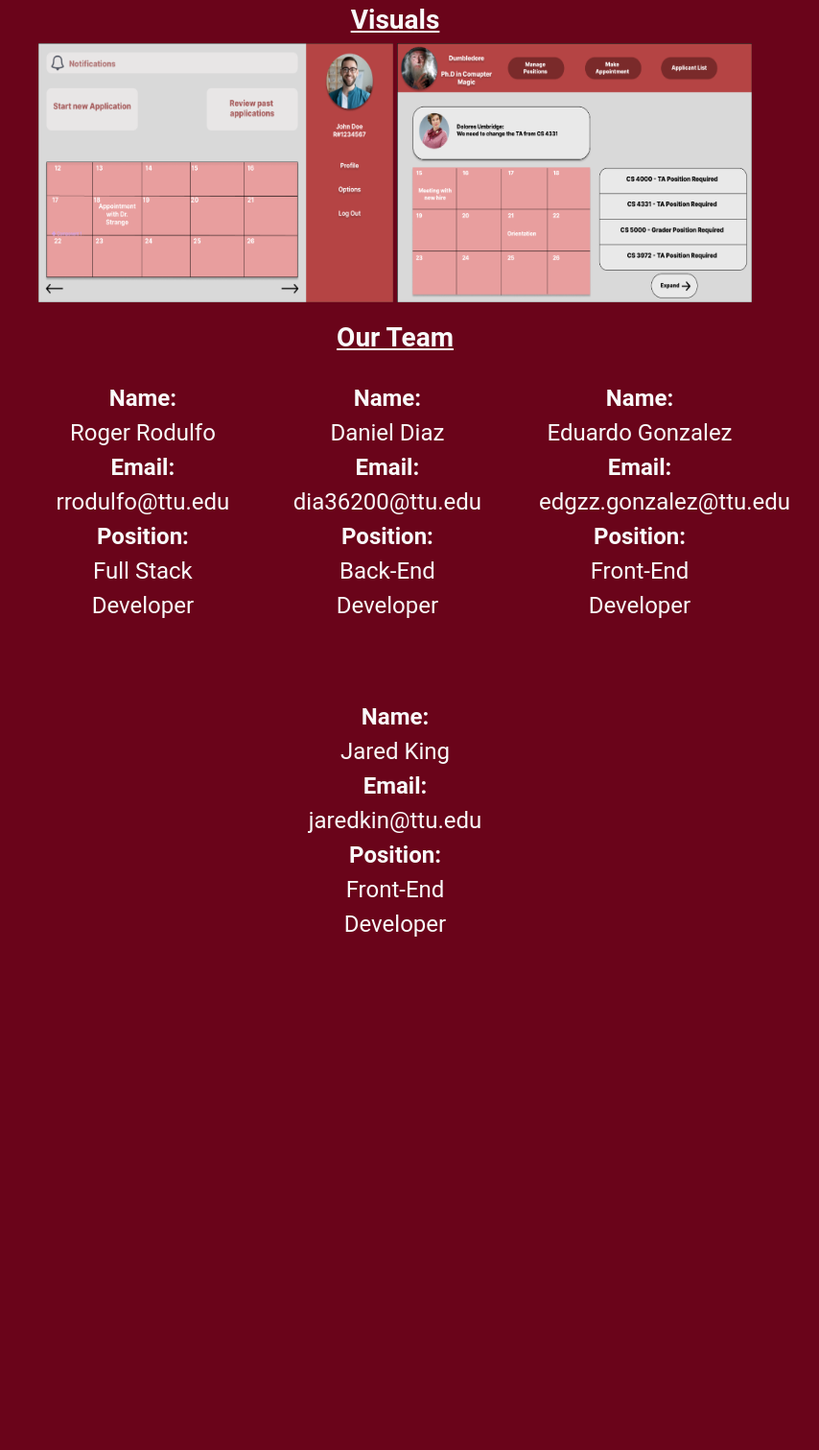
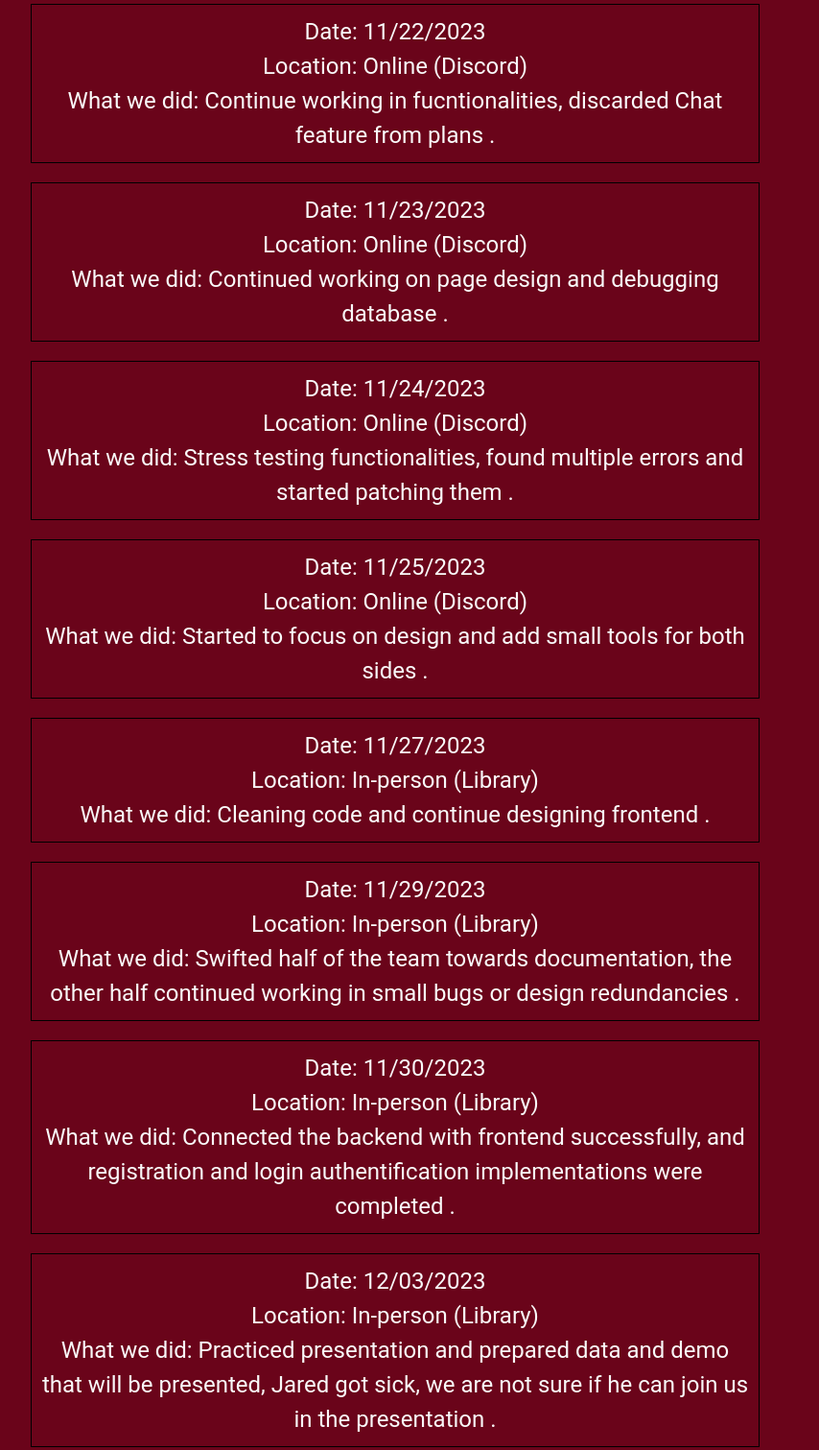
Before and after one commit to rogerdrod/CapstoneProject, a plain HTML site: page index.html in a window 1280 px wide. Shown: the part 5830-7341 px from the top of the page at 96% size, without its empty margins (228-1082 px from the left). Before the commit the page ends 6871 px from the top, so only its background shows below. Drawn offline with nearby package versions, Linux system fonts and the light colour scheme.

Commit message:
Update index.html last updates of meetings

```diff
--- a/index.html
+++ b/index.html
@@ -429,6 +429,52 @@ In our department, we have a significant number of registered students, and the
                     Location: In-person (Library)<br>
                     What we did: Connected the backend with frontend successfully, and registration and login authentification implementations were completed .<br>
                 </p>
+                  <p class="meeting-entry">
+                    Date: 11/22/2023<br>
+                    Location: Online (Discord)<br>
+                    What we did: Continue working in fucntionalities, discarded Chat feature from plans .<br>
+                </p>
+                  <p class="meeting-entry">
+                    Date: 11/23/2023<br>
+                    Location: Online (Discord)<br>
+                    What we did: Continued working on page design and debugging database .<br>
+                </p>
+                  <p class="meeting-entry">
+                    Date: 11/24/2023<br>
+                    Location: Online (Discord)<br>
+                    What we did: Stress testing functionalities, found multiple errors and started patching them .<br>
+                </p>
+                  <p class="meeting-entry">
+                    Date: 11/25/2023<br>
+                    Location: Online (Discord)<br>
+                    What we did: Started to focus on design and add small tools for both sides .<br>
+                </p>
+                       <p class="meeting-entry">
+                    Date: 11/27/2023<br>
+                    Location: In-person (Library)<br>
+                    What we did: Cleaning code and continue designing frontend .<br>
+                </p>
+                       <p class="meeting-entry">
+                    Date: 11/29/2023<br>
+                    Location: In-person (Library)<br>
+                    What we did: Swifted half of the team towards documentation, the other half continued working in small bugs or design redundancies .<br>
+                </p>
+                       <p class="meeting-entry">
+                    Date: 11/30/2023<br>
+                    Location: In-person (Library)<br>
+                    What we did: Connected the backend with frontend successfully, and registration and login authentification implementations were completed .<br>
+                </p>
+                       <p class="meeting-entry">
+                    Date: 12/03/2023<br>
+                    Location: In-person (Library)<br>
+                    What we did: Practiced presentation and prepared data and demo that will be presented, Jared got sick, we are not sure if he can join us in the presentation .<br>
+                </p>
+                       <p class="meeting-entry">
+                    Date: 12/4/2023<br>
+                    Location: In-person (Library)<br>
+                    What we did: Last rehersal before presentation, We can do this boys!  .<br>
+                </p>
+
             </div>
 
             <div class="banner" id="visuals">
```
